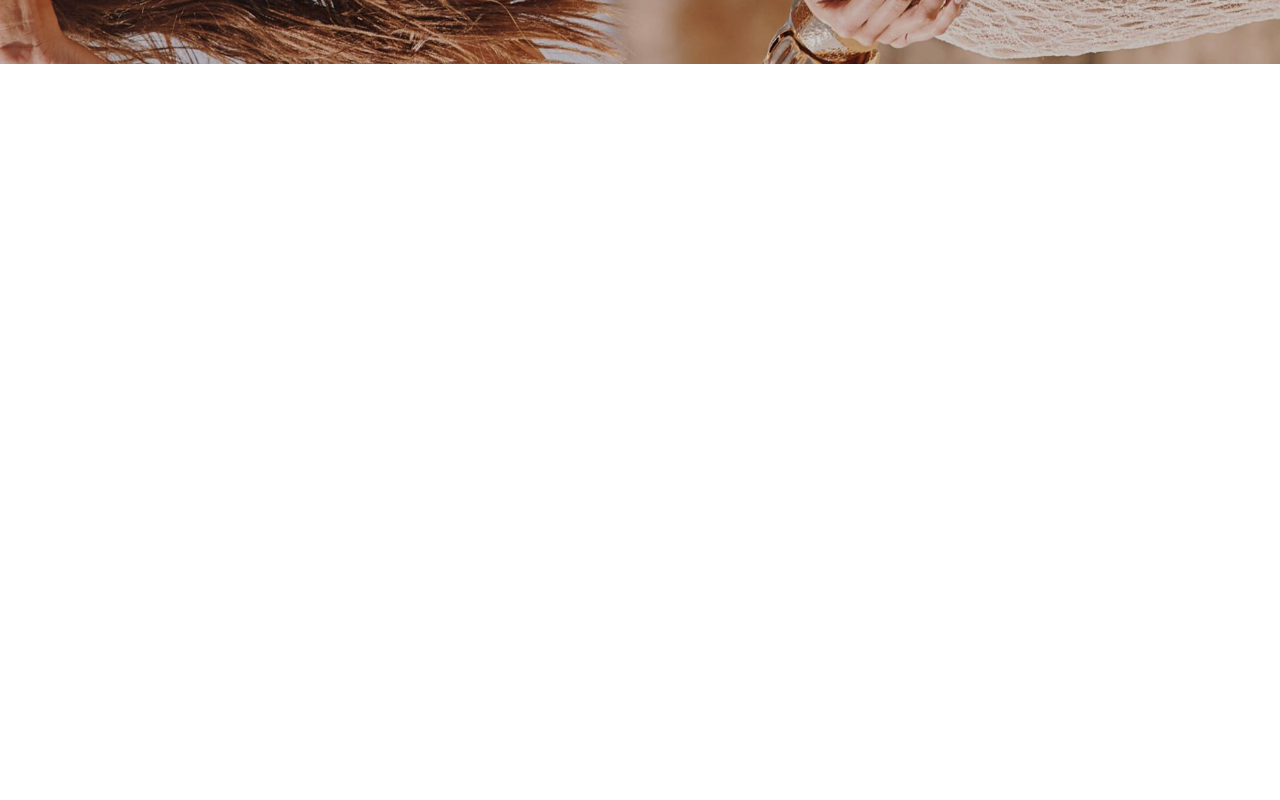
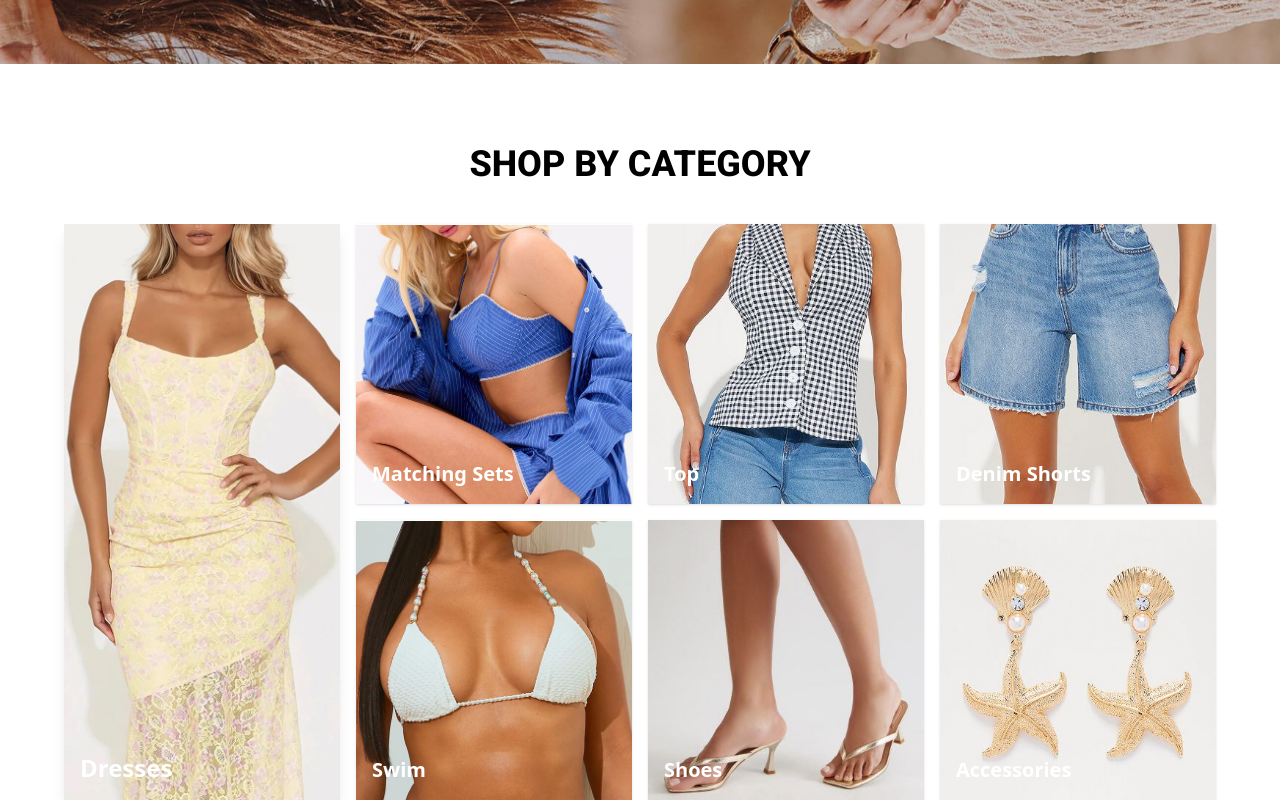
Before and after one commit to onaolapomay/revamp, a React (Vite) app: page / in a window 1280 px wide. Shown: the part 4037-4837 px from the top of the page. Before the commit the page ends 4101 px from the top, so only its background shows below. Built offline with nearby package versions, Linux system fonts and the light colour scheme; a web font is replaced by a local one.

Commit message:
your update message

```diff
--- a/src/App.jsx
+++ b/src/App.jsx
@@ -9,6 +9,7 @@ import SecondBanner from './components/SecondBanner.jsx';
 import ProductsCarousel from './components/ProductCarousel.jsx';
 import ShopByBrand from './components/ShopByBrand.jsx';
 import ResponsiveBanner from './components/ResponsiveBanner.jsx';
+import ShopByCategory from './components/ShopByCategory.jsx';
 
 
 function App() {
@@ -30,6 +31,7 @@ function App() {
         <ProductsCarousel />
         <ShopByBrand />
         <ResponsiveBanner />
+        <ShopByCategory />
         <Home />
       </main>
     </>
--- /dev/null
+++ b/src/components/ShopByCategory.jsx
@@ -0,0 +1,52 @@
+import React from 'react';
+
+const ShopByCategory = () => {
+    return (
+        <div className='mt-20 px-4 sm:px-6 md:px-10'>
+            <span className='block text-3xl sm:text-4xl font-extrabold text-center font-[roboto]'>SHOP BY CATEGORY</span>
+
+            <div className='max-w-6xl mx-auto grid grid-cols-1 lg:grid-cols-4 gap-4 mt-10'>
+                <div className='relative cursor-pointer'>
+                    <img src="/media/card-images4/dresses.jpg" alt="Big" className='w-full h-full object-cover shadow-lg'/>
+                    <p className='absolute bottom-4 left-4 text-xl sm:text-2xl font-bold text-white'>Dresses</p>
+                </div>
+
+                <div className='lg:col-span-3 grid grid-cols-2 sm:grid-cols-3 gap-4'>
+                    <div className='relative cursor-pointer'>
+                        <p className='absolute bottom-4 left-4 text-xl font-bold text-white'>Matching Sets</p>
+                        <img src="/media/card-images4/matching_sets.jpg" alt="1" className='w-full h-full object-cover shadow'/>
+                    </div>
+
+                    <div className='relative cursor-pointer'>
+                        <p className='absolute bottom-4 left-4 text-xl font-bold text-white'>Top</p>
+                        <img src="/media/card-images4/top.jpg" alt="2" className='w-full h-70 object-cover shadow'/>
+                    </div>
+
+                    <div className='relative cursor-pointer'>
+                        <p className='absolute bottom-4 left-4 text-xl font-bold text-white'>Denim Shorts</p>
+                        <img src="/media/card-images4/denim.jpg" alt="3" className='w-full h-70 object-cover shadow'/>
+                    </div>
+
+                    <div className='relative cursor-pointer'>
+                        <p className='absolute bottom-4 left-4 text-xl font-bold text-white'>Swim</p>
+                        <img src="/media/card-images4/swim.jpg" alt="4" className='w-full h-full object-cover shadow'/>
+                    </div>
+
+                    <div className='relative cursor-pointer'>
+                        <p className='absolute bottom-4 left-4 text-xl font-bold text-white'>Shoes</p>
+                        <img src="/media/card-images4/shoes.jpg" alt="5" className='w-full h-70 object-cover shadow'/>
+                    </div>
+
+                    <div className='relative cursor-pointer'>
+                        <p className='absolute bottom-4 left-4 text-xl font-bold text-white'>Accessories</p>
+                        <img src="/media/card-images4/accessories.jpg" alt="6" className='w-full h-70 object-cover shadow'/>
+                    </div>
+
+                </div>
+
+            </div>
+        </div>
+    )
+}
+
+export default ShopByCategory;
--- a/src/main.jsx
+++ b/src/main.jsx
@@ -8,6 +8,7 @@ import SecondBanner from './components/SecondBanner.jsx'
 import ProductsCarousel from './components/ProductCarousel.jsx'
 import ShopByBrand from './components/ShopByBrand.jsx'
 import ResponsiveBanner from './components/ResponsiveBanner.jsx'
+import ShopByCategory from './components/ShopByCategory.jsx'
 
 createRoot(document.getElementById('root')).render(
   <StrictMode>
```
